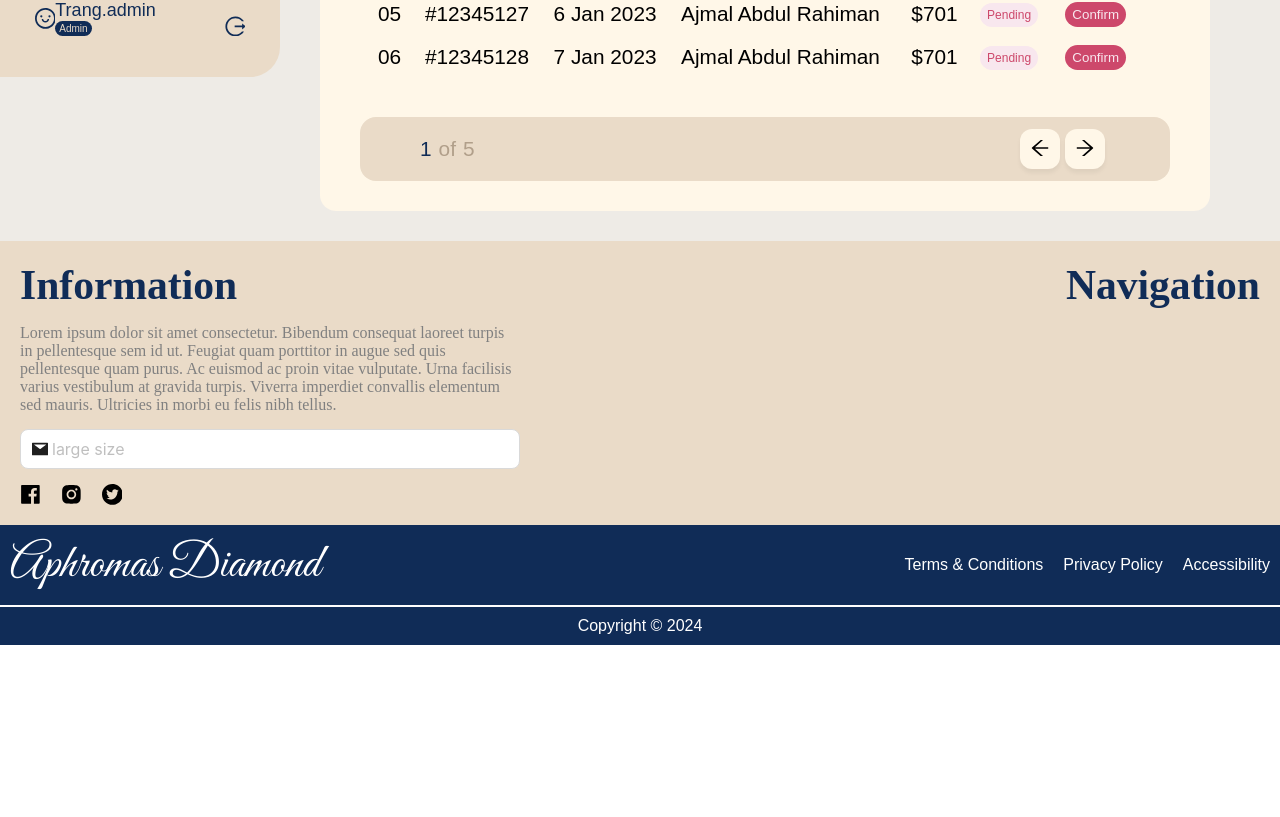
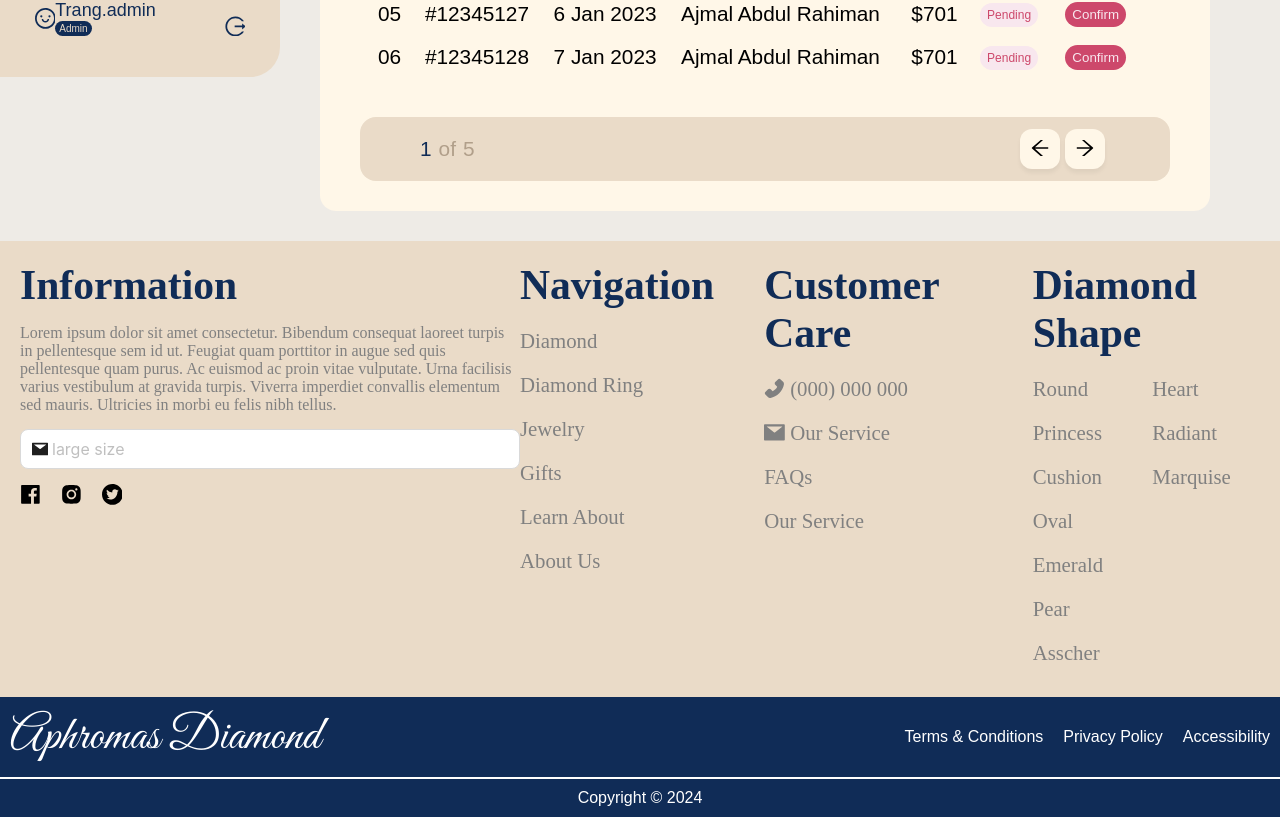
Before and after one commit to PhanLong166/AphromasDiamond_FE, a React (Vite) app: page /order in a window 1280 px wide. Shown: the part 807-1624 px from the top of the page. Before the commit the page ends 1452 px from the top, so only its background shows below. Built offline with nearby package versions, Linux system fonts and the light colour scheme.

Commit message:
UPDATE - Footer done

```diff
--- a/src/components/Footer/FooterTop/FooterTop.styled.ts
+++ b/src/components/Footer/FooterTop/FooterTop.styled.ts
@@ -12,7 +12,7 @@ export const TopContainer = styled.div`
 export const TopFlexbox = styled.div`
     display: flex;
     justify-content: space-between;
-    width: 1440px;
+    width: 1600px;
     padding: 20px;
 `;
 
@@ -41,9 +41,22 @@ export const SNSContainer = styled.div`
 
 export const CategoryContainer = styled.div`
     display: flex;
-    gap: 20px;
+    gap: 50px;
 `;
 
 export const NavigationTitle = styled.div`
+`;
 
+export const FooterElement = styled.div`
+    display: flex;
+    flex-direction: column;
+    flex-wrap: wrap;
+    height: 300px;
+    gap: 20px;
+    margin-top: 20px;
 `;
+
+export const NavElement = styled.p`
+    font-family: "Crimson Text", serif;
+    color: gray;
+`;
--- a/src/components/Footer/FooterTop/FooterTop.tsx
+++ b/src/components/Footer/FooterTop/FooterTop.tsx
@@ -1,6 +1,109 @@
 import { Input } from 'antd';
 import * as Styled from './FooterTop.styled';
-import { FacebookFilled, InstagramFilled, MailFilled, TwitterCircleFilled } from '@ant-design/icons';
+import { FacebookFilled, InstagramFilled, MailFilled, PhoneFilled, TwitterCircleFilled } from '@ant-design/icons';
+
+const NavigationContent = [
+    {
+        id: 1,
+        title: "Navigation",
+        subCategory: [
+            {
+                id: 1,
+                subTitle: "Diamond",
+            },
+            {
+                id: 2,
+                subTitle: "Diamond Ring"
+            },
+            {
+                id: 3,
+                subTitle: "Jewelry"
+            },
+            {
+                id: 4,
+                subTitle: "Gifts"
+            },
+            {
+                id: 5,
+                subTitle: "Learn About"
+            },
+            {
+                id: 6,
+                subTitle: "About Us"
+            },
+        ]
+    },
+    {
+        id: 2,
+        title: "Customer Care",
+        subCategory: [
+            {
+                id: 1,
+                subTitle: "(000) 000 000",
+                icon: <PhoneFilled/>
+            },
+            {
+                id: 2,
+                subTitle: "Our Service",
+                icon: <MailFilled/>
+            },
+            {
+                id: 3,
+                subTitle: "FAQs"
+            },
+            {
+                id: 4,
+                subTitle: "Our Service"
+            }
+        ]
+    },
+    {
+        id: 3,
+        title: "Diamond Shape",
+        subCategory: [
+            {
+                id: 1,
+                subTitle: "Round"
+            },
+            {
+                id: 2,
+                subTitle: "Princess"
+            },
+            {
+                id: 3,
+                subTitle: "Cushion"
+            },
+            {
+                id: 4,
+                subTitle: "Oval"
+            },
+            {
+                id: 5,
+                subTitle: "Emerald"
+            },
+            {
+                id: 6,
+                subTitle: "Pear"
+            },
+            {
+                id: 7,
+                subTitle: "Asscher"
+            },
+            {
+                id: 8,
+                subTitle: "Heart"
+            },
+            {
+                id: 9,
+                subTitle: "Radiant"
+            },
+            {
+                id: 10,
+                subTitle: "Marquise"
+            }
+        ]
+    }
+];
 
 const FooterTop = () => {
     return (
@@ -18,17 +121,28 @@ const FooterTop = () => {
                             Viverra imperdiet convallis elementum sed mauris.
                             Ultricies in morbi eu felis nibh tellus.
                         </Styled.DescriptionContact>
-                        <Input size='large' placeholder='large size' prefix={<MailFilled/>}></Input>
+                        <Input size='large' placeholder='large size' prefix={<MailFilled />}></Input>
                         <Styled.SNSContainer>
-                            <FacebookFilled/>
+                            <FacebookFilled />
                             <InstagramFilled />
                             <TwitterCircleFilled />
                         </Styled.SNSContainer>
                     </Styled.ContactUs>
                     <Styled.CategoryContainer>
-                        <Styled.NavigationTitle>
-                            <Styled.TitleCategory>Navigation</Styled.TitleCategory>
-                        </Styled.NavigationTitle>
+                        {NavigationContent.map((items) => (
+                            <Styled.NavigationTitle key={items.id}>
+                                <Styled.TitleCategory>{items.title}</Styled.TitleCategory>
+                                <Styled.FooterElement>
+                                    {items.subCategory.map((subItems) => (
+                                        <Styled.NavElement>
+                                            {subItems.icon} {subItems.subTitle}
+                                            </Styled.NavElement>
+
+                                    ))}
+                                </Styled.FooterElement>
+
+                            </Styled.NavigationTitle>
+                        ))}
                     </Styled.CategoryContainer>
                 </Styled.TopFlexbox>
             </Styled.TopContainer>
```
